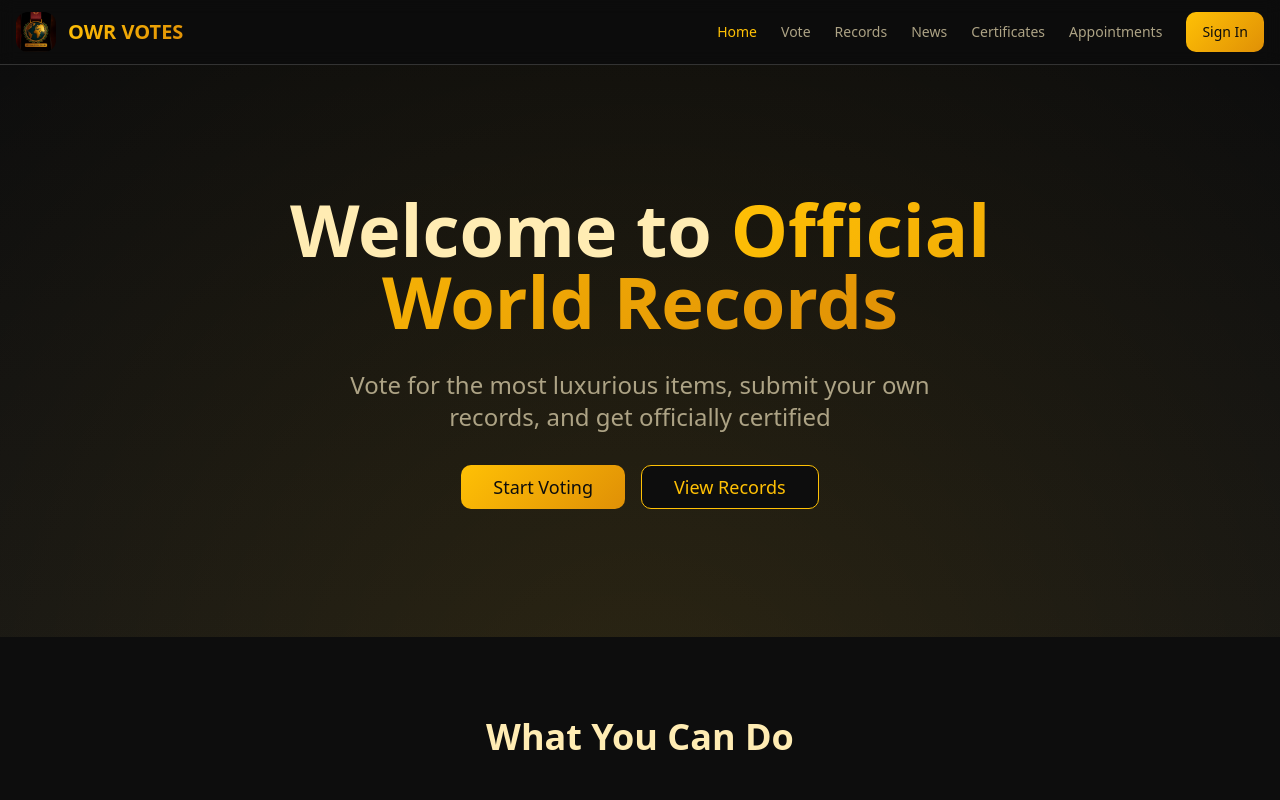
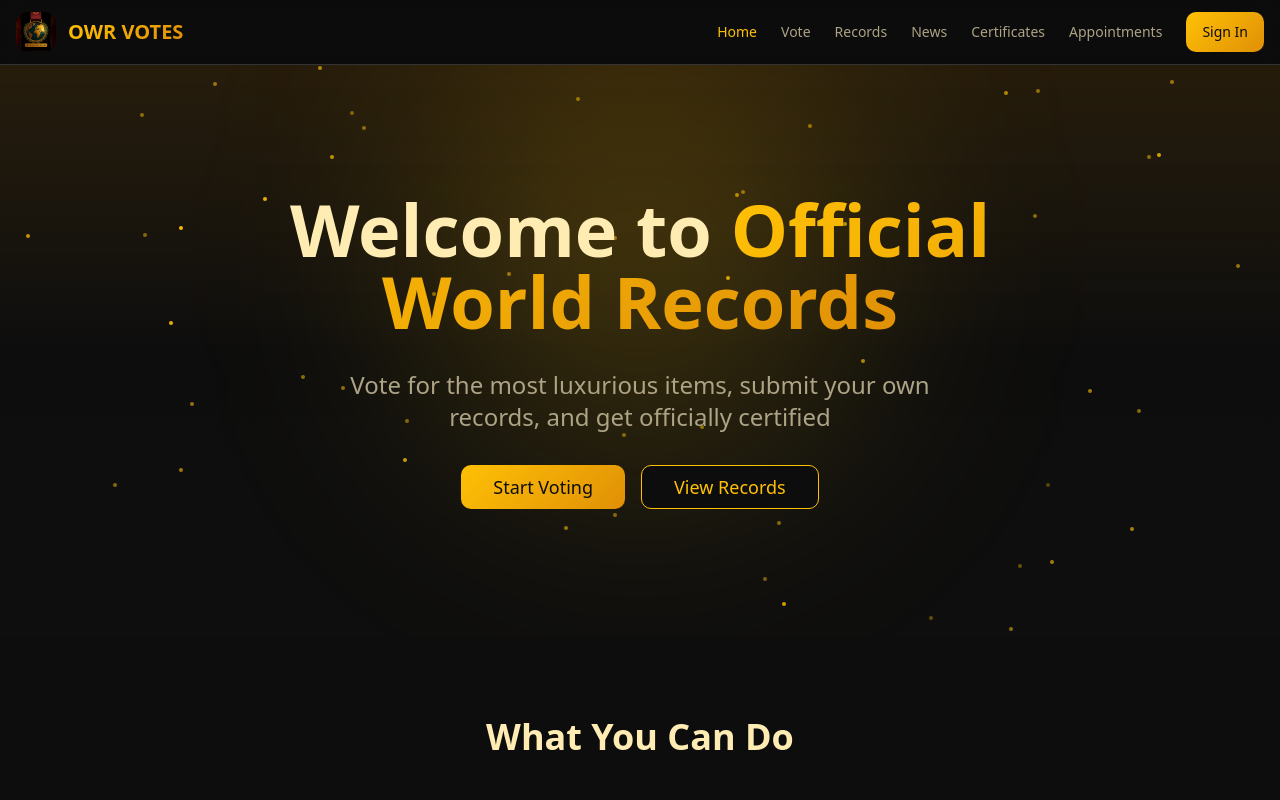
Before and after one commit to wrlvotingapp/gilded-votes-prestige, a React (Vite) app: page / in a window 1280 px wide. Shown: the top 800 px of the page. Built offline with nearby package versions, Linux system fonts and the light colour scheme; the HTML template or start-up script is replaced by a standard one.

Commit message:
Add animated background

```diff
--- a/src/pages/Home.tsx
+++ b/src/pages/Home.tsx
@@ -31,7 +31,31 @@ const Home = () => {
     <div className="min-h-screen">
       {/* Hero Section */}
       <section className="relative overflow-hidden bg-gradient-dark py-20 md:py-32">
-        <div className="absolute inset-0 bg-[radial-gradient(circle_at_50%_120%,hsl(45_100%_51%/0.1),transparent)]" />
+        {/* Animated Sunrise Background */}
+        <div className="absolute inset-0 bg-gradient-to-t from-background via-background to-accent/20 animate-pulse" style={{ animationDuration: '8s' }} />
+
+        {/* Animated Stars */}
+        <div className="absolute inset-0">
+          {[...Array(50)].map((_, i) => (
+            <div
+              key={i}
+              className="absolute w-1 h-1 bg-primary rounded-full animate-pulse"
+              style={{
+                left: `${Math.random() * 100}%`,
+                top: `${Math.random() * 100}%`,
+                animationDelay: `${Math.random() * 3}s`,
+                animationDuration: `${2 + Math.random() * 3}s`,
+                opacity: 0.3 + Math.random() * 0.7,
+              }}
+            />
+          ))}
+        </div>
+
+        {/* Golden Glow Effect */}
+        <div className="absolute top-0 left-1/2 -translate-x-1/2 w-full h-full">
+          <div className="absolute top-0 left-1/2 -translate-x-1/2 w-96 h-96 bg-primary/20 rounded-full blur-[120px] animate-glow-pulse" />
+        </div>
+
         <div className="container mx-auto px-4 relative z-10">
           <div className="max-w-4xl mx-auto text-center space-y-8 animate-fade-in">
             <h1 className="text-5xl md:text-7xl font-bold leading-tight">
```
